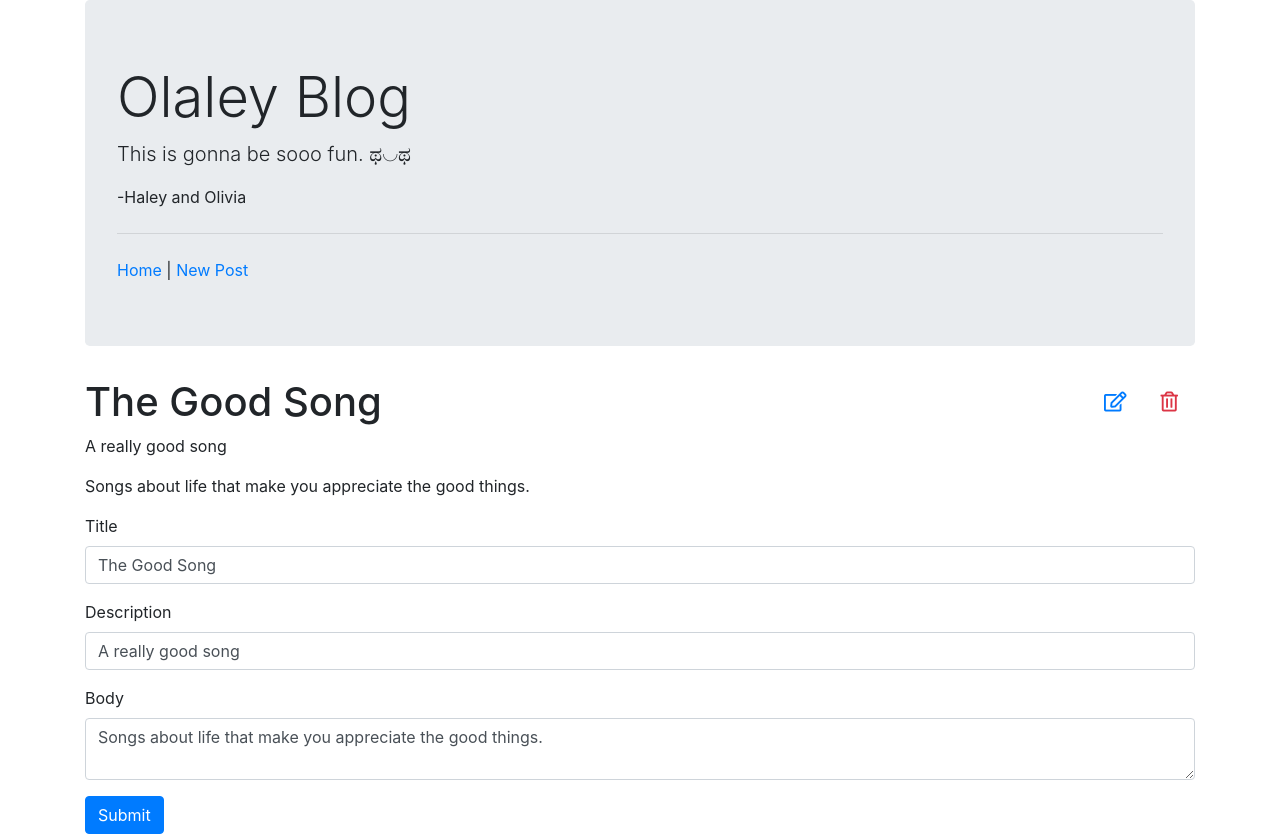
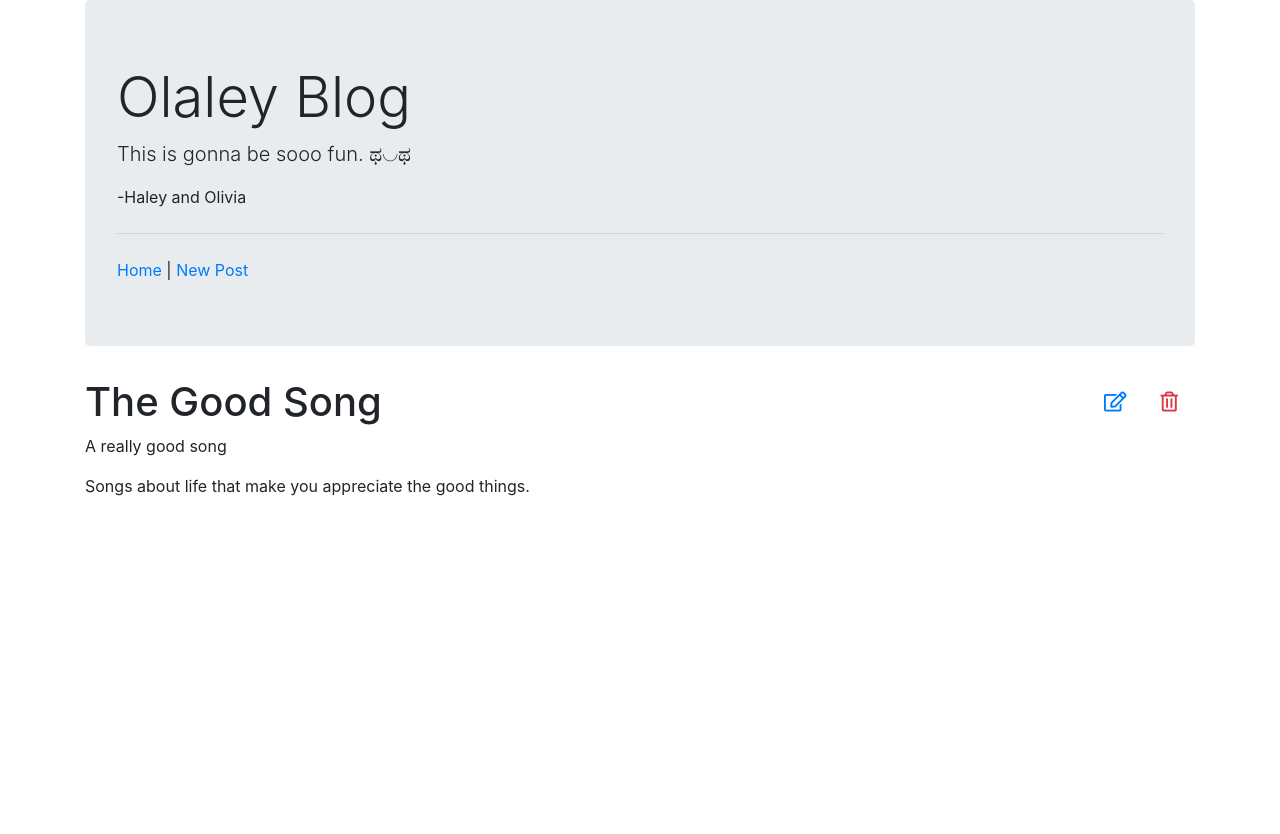
Before and after one commit to oliviah0/redux-microblog, a React (Create React App) app: page /1 in a window 1280 px wide. After the commit the page ends 800 px from the top, so only its background shows below. Built offline with nearby package versions, Linux system fonts and the light colour scheme.

Commit message:
edit post form toggle

```diff
--- a/src/components/Post.js
+++ b/src/components/Post.js
@@ -12,10 +12,24 @@ class Post extends Component {
   }
 
   showForm() {
-    this.setState({ showEdit: true })
+    this.setState({ showEdit: !this.state.showEdit })
   }
 
+
+
   render() {
+    let editForm;
+
+    if (this.state.showEdit) {
+      editForm = (
+        <PostFormContainer
+          title={this.props.post.title}
+          id={this.props.post.id}
+          body={this.props.post.body}
+          description={this.props.post.description}
+          isEditingPost={true} />
+      )
+    }
     return (
       <div>
 
@@ -29,12 +43,7 @@ class Post extends Component {
         <p>{this.props.post.description}</p>
         <p>{this.props.post.body}</p>
 
-        <PostFormContainer
-          title={this.props.post.title}
-          id={this.props.post.id}
-          body={this.props.post.body}
-          description={this.props.post.description}
-          isEditingPost={true} />
+        {editForm}
       </div>
     );
   }
```
